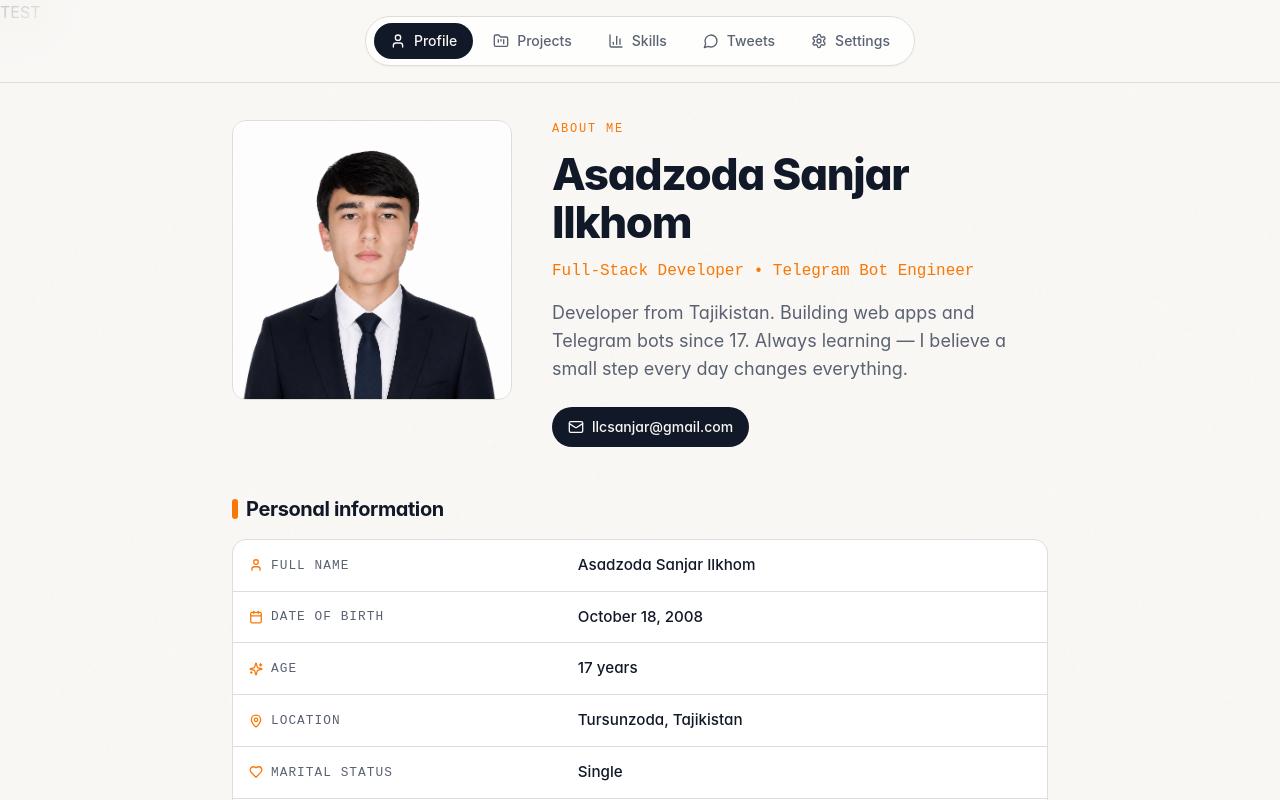
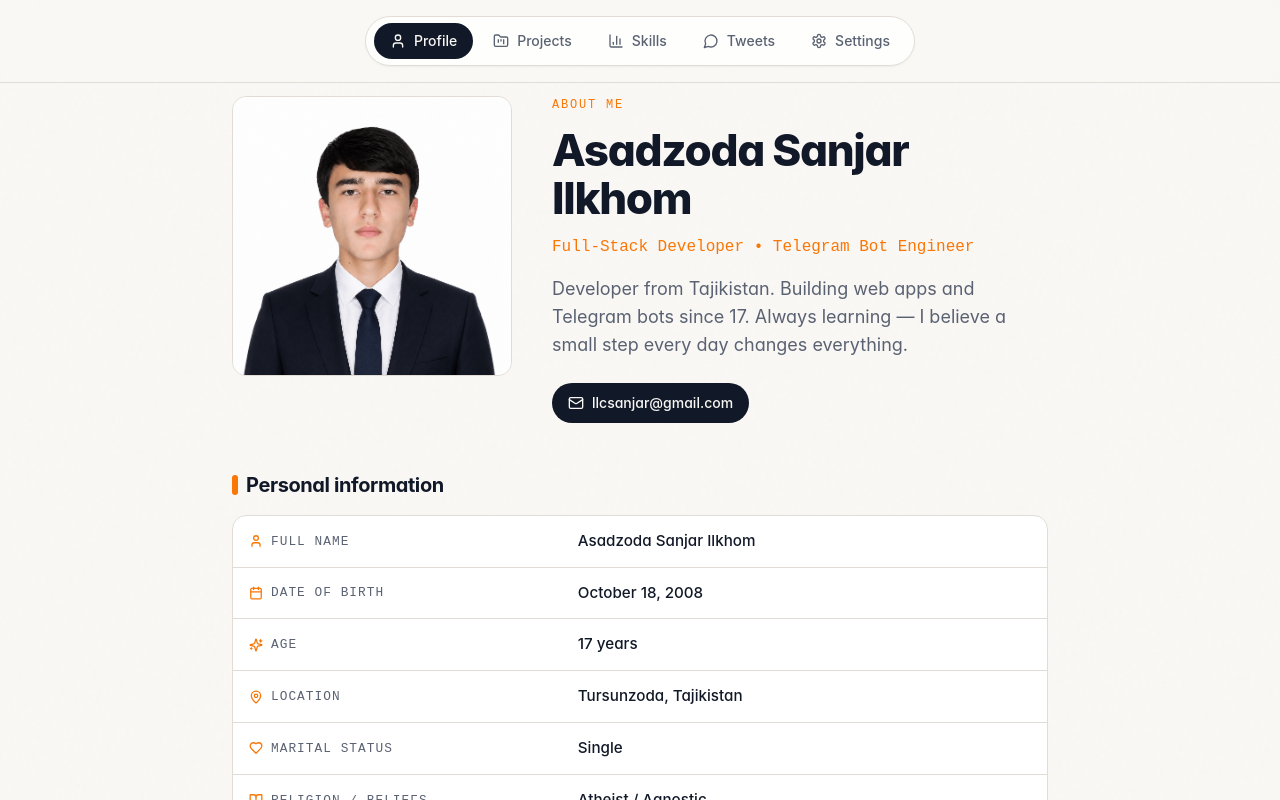
Before and after one commit to truesanjar/portfolio, a React (Create React App) app: page / in a window 1280 px wide. Built offline with nearby package versions, Linux system fonts and the light colour scheme.

Commit message:
fix problem of automaticly show email

```diff
--- a/src/App.js
+++ b/src/App.js
@@ -12,9 +12,6 @@ import SettingsPage from "@/pages/Settings";
 function App() {
   return (
     <AppProvider>
-      <a href="mailto:llcsanjar@gmail.com">
-        TEST
-      </a>
       <div className="App grain min-h-screen bg-background text-foreground">
         <BrowserRouter>
           <Navigation />
--- a/src/pages/Profile.jsx
+++ b/src/pages/Profile.jsx
@@ -58,14 +58,17 @@ const ProfilePage = () => {
           </p>
 
           <div className="mt-6 flex flex-wrap items-center gap-3">
-            <a
-              href={`mailto:${EMAIL}`}
+            <button
+              type="button"
               data-testid="profile-email-link"
+              onClick={() => {
+                window.location.href = `mailto:${EMAIL}`;
+              }}
               className="contact-email inline-flex items-center gap-2 px-4 py-2.5 rounded-full bg-foreground text-background text-sm font-medium hover:bg-accent hover:text-accent-foreground transition-all"
             >
               <Mail className="w-4 h-4" />
               {EMAIL}
-            </a>
+            </button>
           </div>
         </div>
       </div>
```
